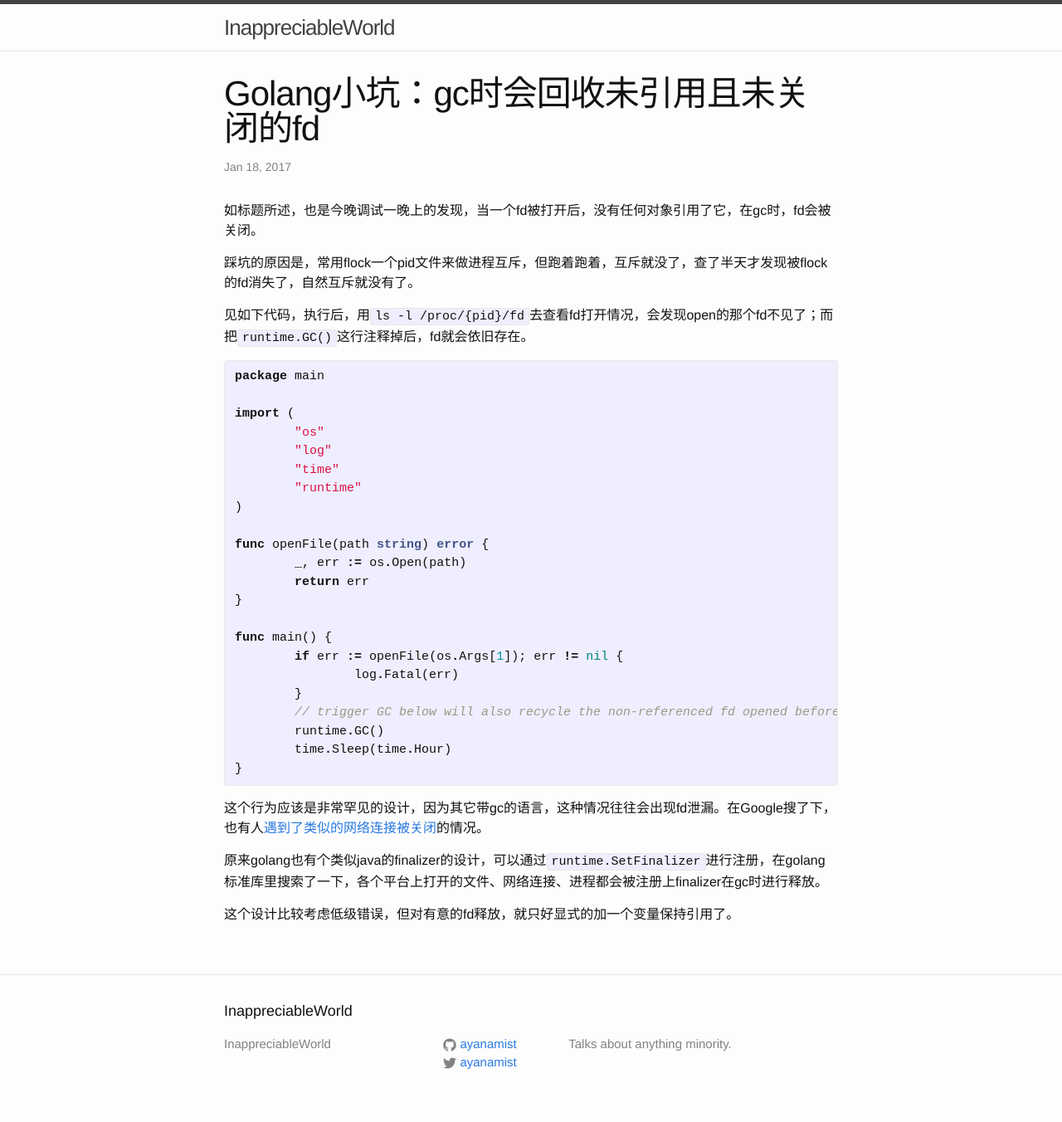
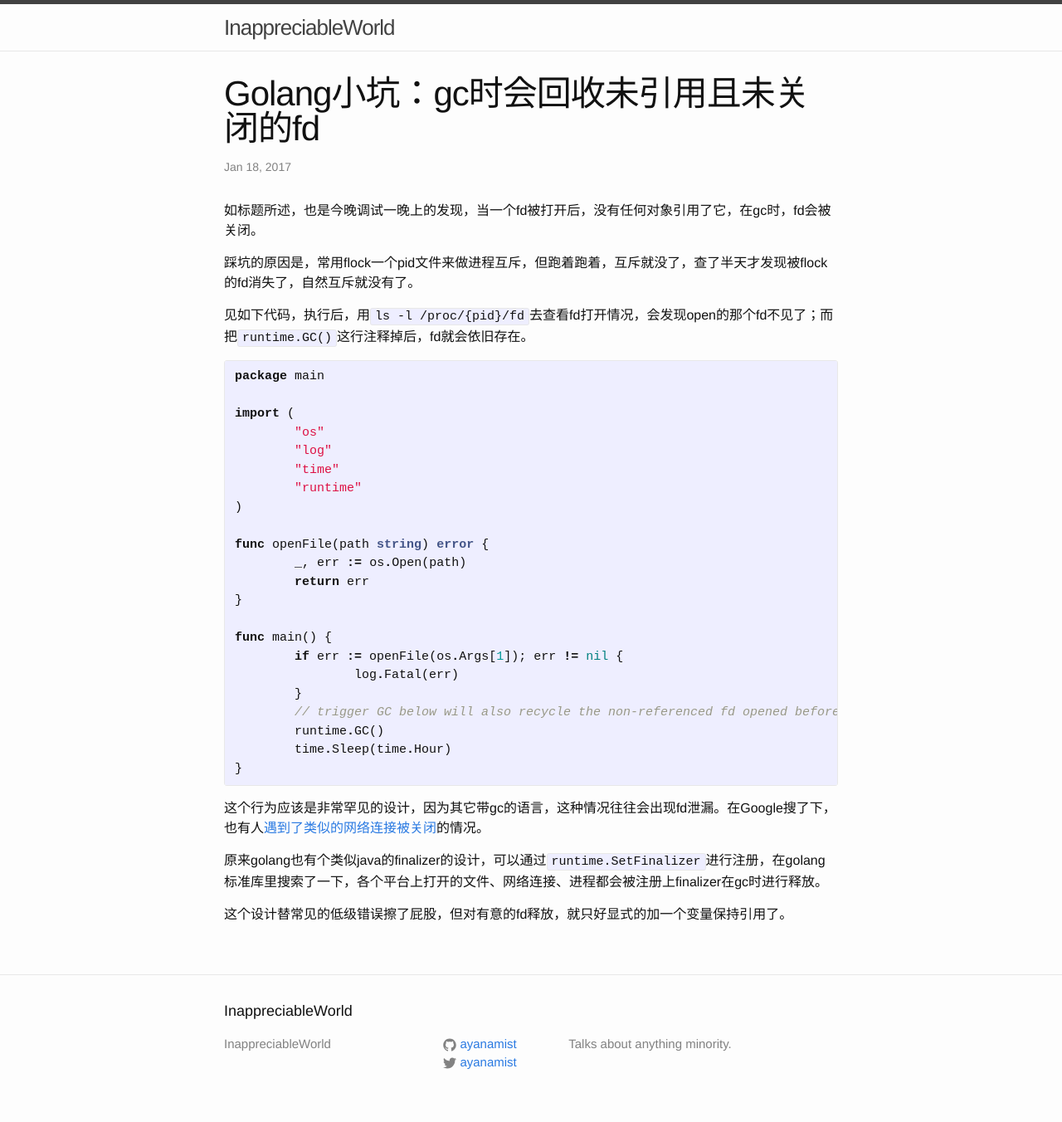
Before and after one commit to ayanamist/ayanamist.github.io, a Jekyll site: the page built from _posts/2017-01-18-golang-recycle-fd.md, in a window 1280 px wide. Shown: the whole page at 83% size. Built offline with Jekyll 4.4.1, drawn with Linux system fonts in a browser that asks for light colours.

Commit message:
Update 2017-01-18-golang-recycle-fd.md

```diff
--- a/_posts/2017-01-18-golang-recycle-fd.md
+++ b/_posts/2017-01-18-golang-recycle-fd.md
@@ -38,4 +38,4 @@ func main() {
 
 原来golang也有个类似java的finalizer的设计，可以通过`runtime.SetFinalizer`进行注册，在golang标准库里搜索了一下，各个平台上打开的文件、网络连接、进程都会被注册上finalizer在gc时进行释放。
 
-这个设计比较考虑低级错误，但对有意的fd释放，就只好显式的加一个变量保持引用了。
+这个设计替常见的低级错误擦了屁股，但对有意的fd释放，就只好显式的加一个变量保持引用了。
```
